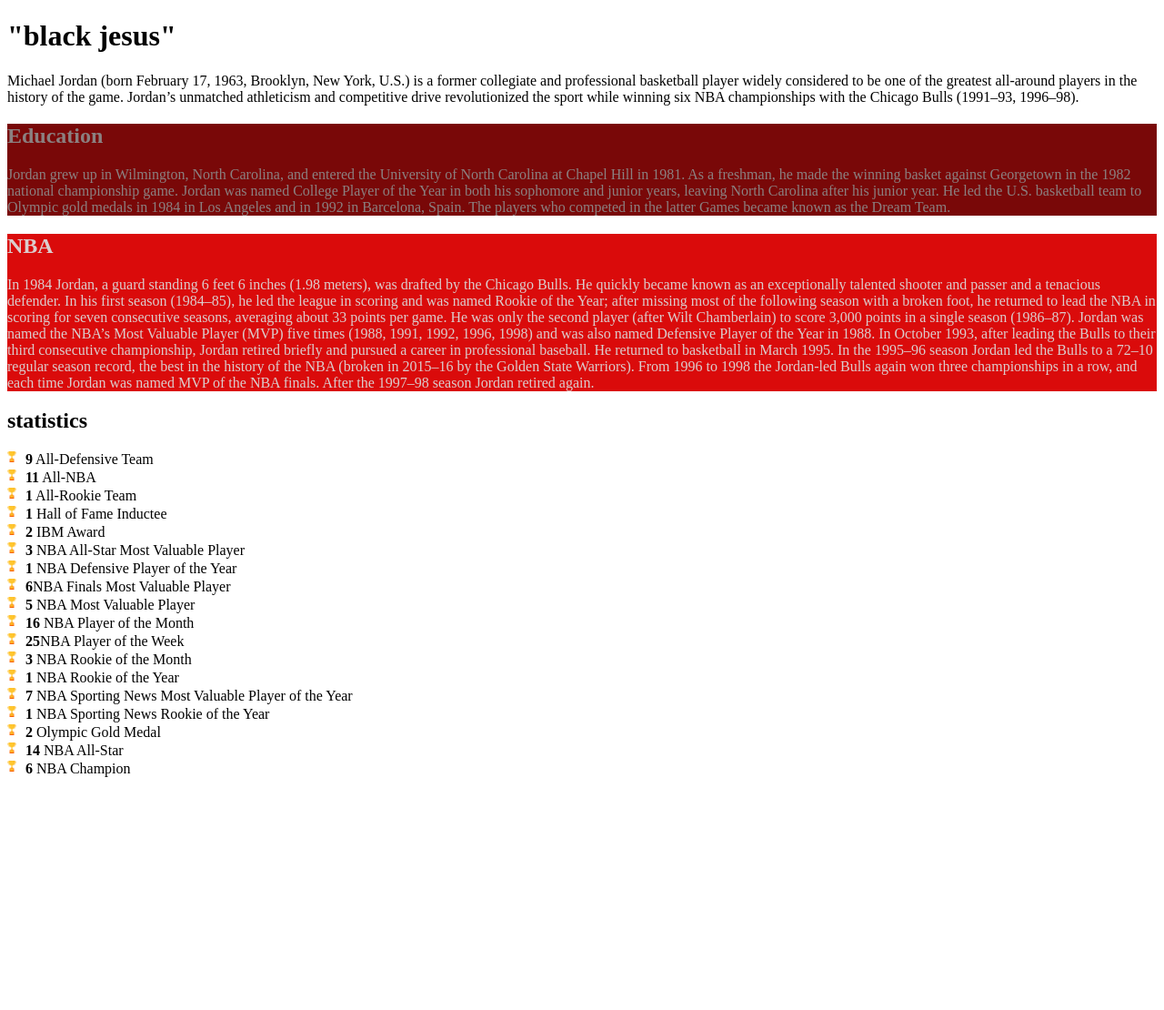
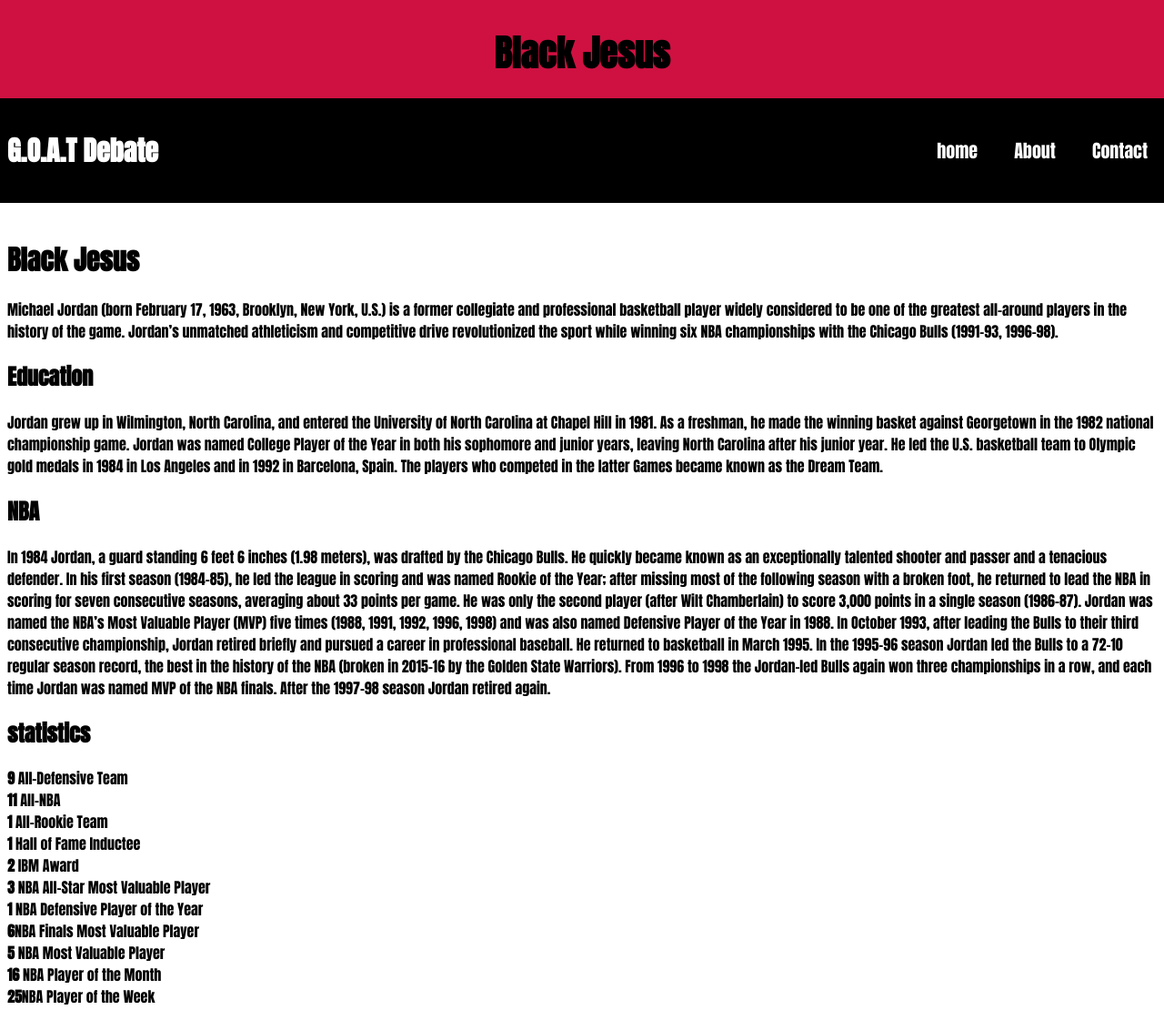
Before and after one commit to rileydidd/GoatDebate, a plain HTML site: page jordan.html in a window 1280 px wide. Shown: the top 1110 px of the page at 91% size. Before the commit the page ends 864 px from the top, so only its background shows below. Drawn offline with Linux system fonts and the light colour scheme.

Commit message:
lebron is my pookie

```diff
--- a/jordan.html
+++ b/jordan.html
@@ -7,10 +7,25 @@
     <link rel="stylesheet" href="player.css">
 
 </head>
-<body>
+    <body>
+        <h1 class="banner">Black Jesus</h1>
+
+
+        <nav>
+            <h1>G.O.A.T Debate</h1>
+            <ul>
+                <li><a href="index.html">home</a></li>
+                <li><a href="#about">About</a></li>
+                <li><a href="#contact">Contact</a></li>
+            </ul>
+        </nav>
+        <header>
+            <div class="banner-content">
+            </div>
+        </header>
 
     <div class="Black-Jesus">
-    <h1>"black jesus"</h1>
+    <h1>Black Jesus</h1>
    <p> Michael Jordan (born February 17, 1963, Brooklyn, New York, U.S.) is a
     former collegiate and professional basketball player widely considered
     to be one of the greatest all-around players in the history of the game.
--- a/main.css
+++ b/main.css
@@ -42,7 +42,7 @@ nav ul li a:hover {
     padding: 20px;
     font-size: 20px;
     color:  black;
-  background-color: #white	;
+  background-color: white	;
   margin: -10px;
   font-family: "Anton", sans-serif;
 
--- a/player.css
+++ b/player.css
@@ -1,24 +1,69 @@
-.nba {
-    background-color: rgb(218, 11, 11);
-    color: rgb(219, 205, 205);
+@import url('https://fonts.googleapis.com/css2?family=Anton&display=swap');
+.banner {
+    background-color: #CE1141;
+    margin: -10px;
+    padding: 30px;
+    font-size: 40px;
+    font-family: "Anton", sans-serif;
+    text-align: center;
+    color: black;
+
 }
-.education {
-    background-color: rgb(121, 8, 8);
-    color: rgb(139, 128, 128);
+nav{
+    font-size: 20px;
+    font-family: "Anton", sans-serif;
+    background-color: Black	;
+    color: white;
+    margin: -10px;
+        display: flex;
+        justify-content: space-between;
+        align-items: center;
+        padding: 10px;
+
 }
-.black-Jesus {
-    background-color: rgb(218, 11, 11);
-    color: rgb(219, 205, 205);
+nav ul {
+    list-style-type: none;
+    display: flex;
+}
+nav ul li {
+    margin-left: 20px;
 }
 
-.statistics {
+nav ul li a {
+    color: white;
+    text-decoration: none;
+    padding: 10px;
+}
+
+nav ul li a:hover {
+    background-color: #111111;
+}
+.banner-content {
+    padding: 20px;
+    font-size: 20px;
+    color:  black;
+  background-color: #white	;
+  margin: -10px;
+  font-family: "Anton", sans-serif;
 
 }
-
-.row {
-    background-image: url("trophy.png");
-    background-repeat: no-repeat;
-    background-size: 10px;
-    padding-left: 20px;
-    height: 20px;
+p{
+    color: black;
+    font-family: "Anton", sans-serif;
 }
+h1{
+    font-size: 30px;
+    font-family: "Anton", sans-serif;
+}
+.nba{
+    color: black;
+    font-family: "Anton", sans-serif;
+}
+.statistics{
+    color: black;
+    font-family: "Anton", sans-serif;
+}
+.education{
+    color: black;
+    font-family: "Anton", sans-serif;
+}
```
Also changed, not shown: index.html (+2 -2 lines).
